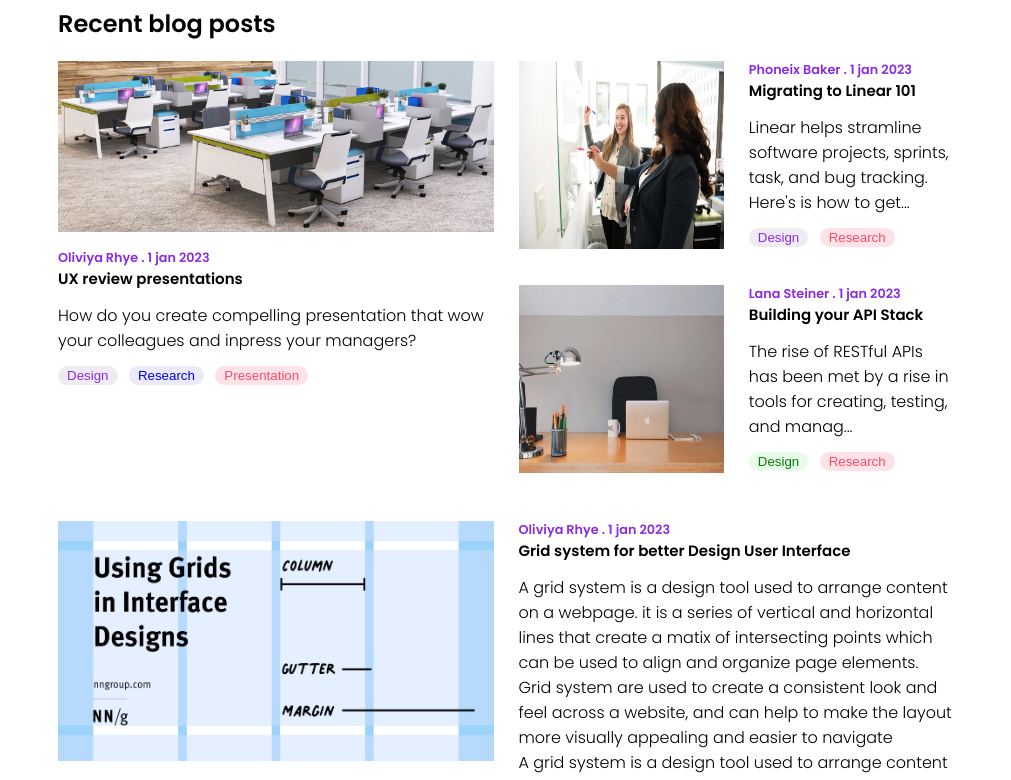
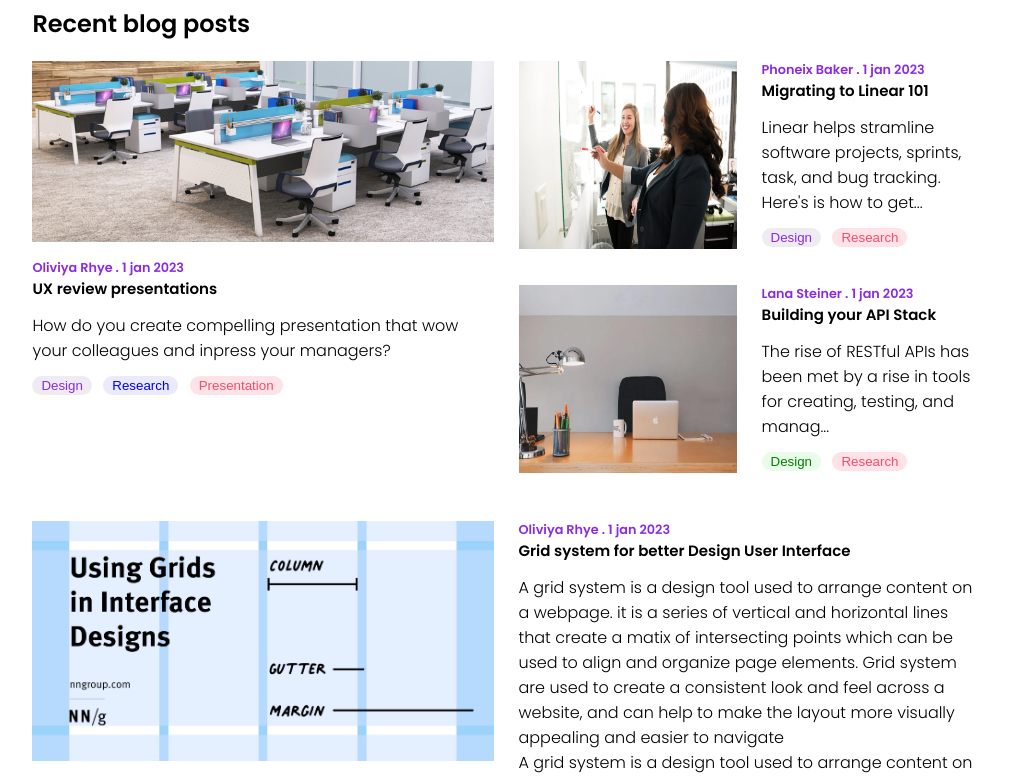
Before and after one commit to nikki883/GridClone, a plain HTML site: page page1/index.html in a window 1280 px wide. Shown: the part 588-1368 px from the top of the page, without its empty margins (134-1145 px from the left). Drawn offline with Linux system fonts and the light colour scheme.

Commit message:
first commit

```diff
--- a/page1/style.css
+++ b/page1/style.css
@@ -2,7 +2,7 @@
 
 
 html {
-    max-width: 70%;
+    max-width: 74%;
     margin: auto;
     font-family: "Poppins", sans-serif;
 
```
